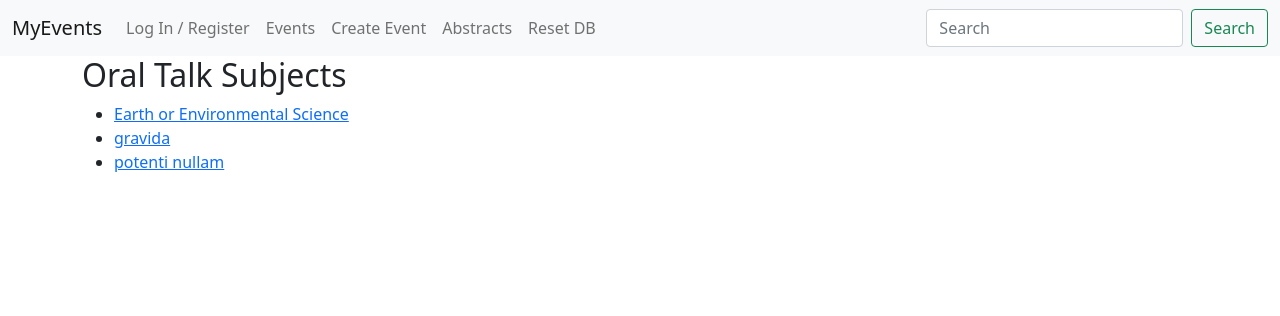
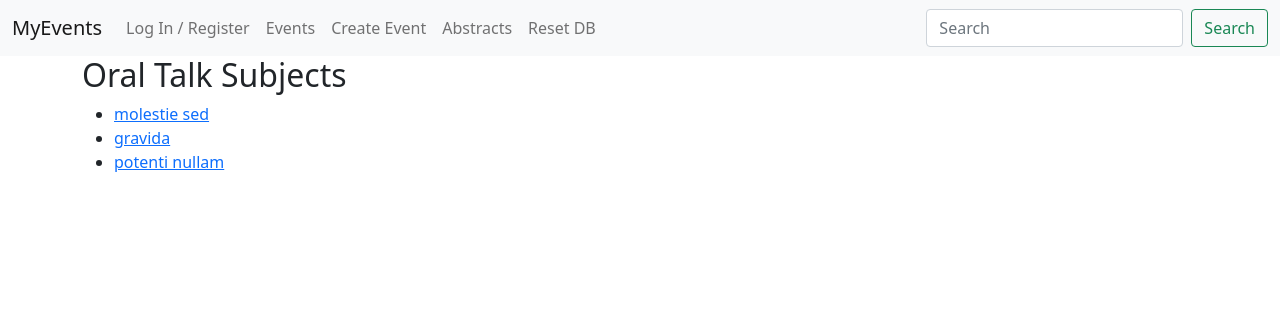
Before and after one commit to jjquan111/CPSC-332-Group-Project, a PHP site: page /abstracts/OralTalk.php in a window 1280 px wide. Shown: the top 316 px of the page. Run offline with PHP 8.4, Linux system fonts and the light colour scheme.

Commit message:
Update OralTalk.php

```diff
--- a/abstracts/OralTalk.php
+++ b/abstracts/OralTalk.php
@@ -2,7 +2,7 @@
 require_once('../base.php');
 
 $subjectAreas = [
-    'Earth or Environmental Science',
+    'molestie sed',
     'gravida',
     'potenti nullam',
     // ... include other relevant subjects for Oral Talk
```
